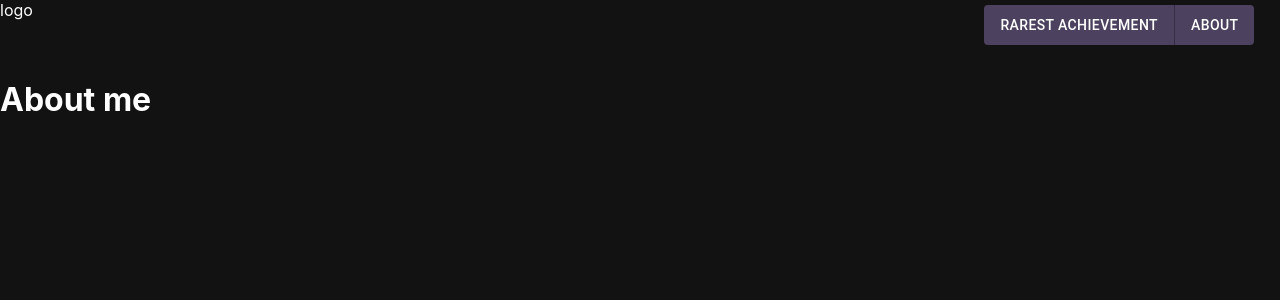
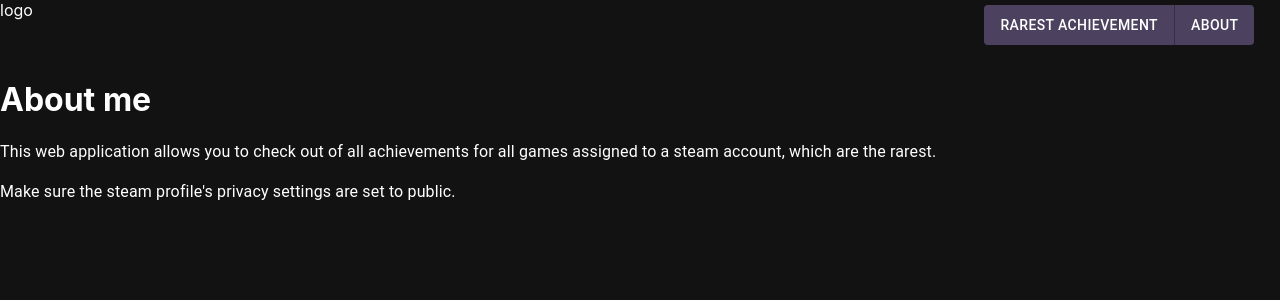
Before and after one commit to Foxar/rare-achievements, a React app: page / in a window 1280 px wide. Both pictures are taken after a click on the button "ABOUT". Shown: the top 300 px of the page. Built offline with nearby package versions, Linux system fonts and the light colour scheme; the HTML template or start-up script is replaced by a standard one.

Commit message:
General update

```diff
--- a/src/AchievList.jsx
+++ b/src/AchievList.jsx
@@ -44,8 +44,7 @@ class AchievComponent extends React.Component {
         if (res.ok) {
           return res.json();
         }
-        console.log('Error');
-        console.log(res);
+        console.log('Get games error');
         return 'Getgames error';
       })
       .then((resultGames) => {
@@ -105,20 +104,12 @@ class AchievComponent extends React.Component {
             .then((res) => res.json())
             .then(
               (result) => {
-                console.log(result);
-
-                if (result.achievementpercentages === undefined) {
-                  console.log('RESULT EMPTY');
-                } else {
+                if (result.achievementpercentages !== undefined) {
                   result.achievementpercentages.achievements.forEach((item) => {
                   item.gameID = gameID;
                 });
-
-                  console.log(`Achiev stats for game ${gameID}`);
-                  console.log(this.state.globalAchievStats);
                 const tempglobalAchievStats = this.state.globalAchievStats
                 .concat(result.achievementpercentages.achievements);
-                  console.log(tempglobalAchievStats);
                 this.setState({
                   globalAchievStats: tempglobalAchievStats,
                 });
@@ -130,7 +121,6 @@ class AchievComponent extends React.Component {
               (error) => {
                 this.setState({
                   isLoaded: this.state.isLoaded + 1,
-
                   error,
                 });
               },
@@ -139,22 +129,16 @@ class AchievComponent extends React.Component {
             .then((res) => res.json())
             .then(
               (result) => {
-                console.log(result);
-
-                if (result.game.gameName === undefined
-				|| result.game.availableGameStats.achievements === undefined) {
-
-                } else {
+                if (result.game.gameName !== undefined
+                && result.game.availableGameStats.achievements !== undefined) {
                   result.game.availableGameStats.achievements.forEach((item) => {
                     item.gameID = gameID;
                   });
-                  console.log(result.game);
                   if (this.state.schemaData.length === -1) {
                     this.setState({
                       schemaData: result,
                     });
                   } else {
-                    console.log(this.state.schemaData);
                     const tempSchemaData = this.state.schemaData.concat(result);
                     this.setState({
                       schemaData:	tempSchemaData,
@@ -185,29 +169,19 @@ class AchievComponent extends React.Component {
       const {
         error, isLoaded, items, globalAchievStats, schemaData, gamesOwned, gamesLoaded,
       } = this.state;
-    console.log(gamesOwned);
       if (!gamesLoaded) {
         return (<LinearProgress />);
       } if (isLoaded < (3 * gamesOwned.response.games.length)) {
-      console.log(isLoaded);
         const progress = isLoaded / (3 * gamesOwned.response.games.length) * 100;
-      console.log(progress);
         return (<div><LinearProgress variant="determinate" value={progress} /></div>);
       } if (error) {
-      console.log(error);
         return <h1>error</h1>;
       }
-	console.log("FINISHED LOADING");
-    console.log(items);
       let filtered = items.playerstats.achievements.filter((item) => item.achieved);
-    console.log(globalAchievStats);
       for (let i = 0; i < globalAchievStats.length; i += 1) {
         for (let j = 0; j < filtered.length; j += 1) {
           if (globalAchievStats[i].name === filtered[j].apiname && filtered[j].globPerc === undefined
               && globalAchievStats[i].gameID === filtered[j].gameID) {
-          console.log(globalAchievStats[i]);
-          console.log(filtered[j]);
-          console.log(`Setting ${filtered[j].apiname} to ${globalAchievStats[i].percent}with i ${i}`);
             filtered[j].globPerc = globalAchievStats[i].percent;
           }
         }
@@ -215,10 +189,7 @@ class AchievComponent extends React.Component {
       filtered = filtered.sort((a, b) => a.globPerc - b.globPerc);
       filtered = filtered.slice(0, 10);
 
-    console.log(filtered);
-
       for (let a = 0; a < schemaData.length; a += 1) {
-      console.log(a);
         for (let i = 0; i < schemaData[a].game.availableGameStats.achievements.length; i += 1) {
           for (let j = 0; j < filtered.length; j += 1) {
             if (schemaData[a].game.availableGameStats.achievements[i].name === filtered[j].apiname
--- a/src/App.jsx
+++ b/src/App.jsx
@@ -33,7 +33,6 @@ class App extends React.Component {
 
         <div className="achievCont">
           {clicked ? <AchievComponent steamid={steamid} /> : <span />}
-          {console.log(`app steamid: ${steamid}`)}
         </div>
 
       </span>
--- a/src/Content.jsx
+++ b/src/Content.jsx
@@ -35,6 +35,9 @@ class Content extends React.Component {
           <span>
             <Navbar onPageSwitch={this.handlePageSwitch} />
             <h1 className="aboutmeheader">About me</h1>
+            <Typography><p>This web application allows you to check out of all achievements
+            for all games assigned to a steam account, which are the rarest.</p></Typography>
+            <Typography><p>Make sure the steam profile's privacy settings are set to public.</p></Typography>
           </span>
         );
     }
```
Lines whose indentation alone changed are shown as unchanged.
